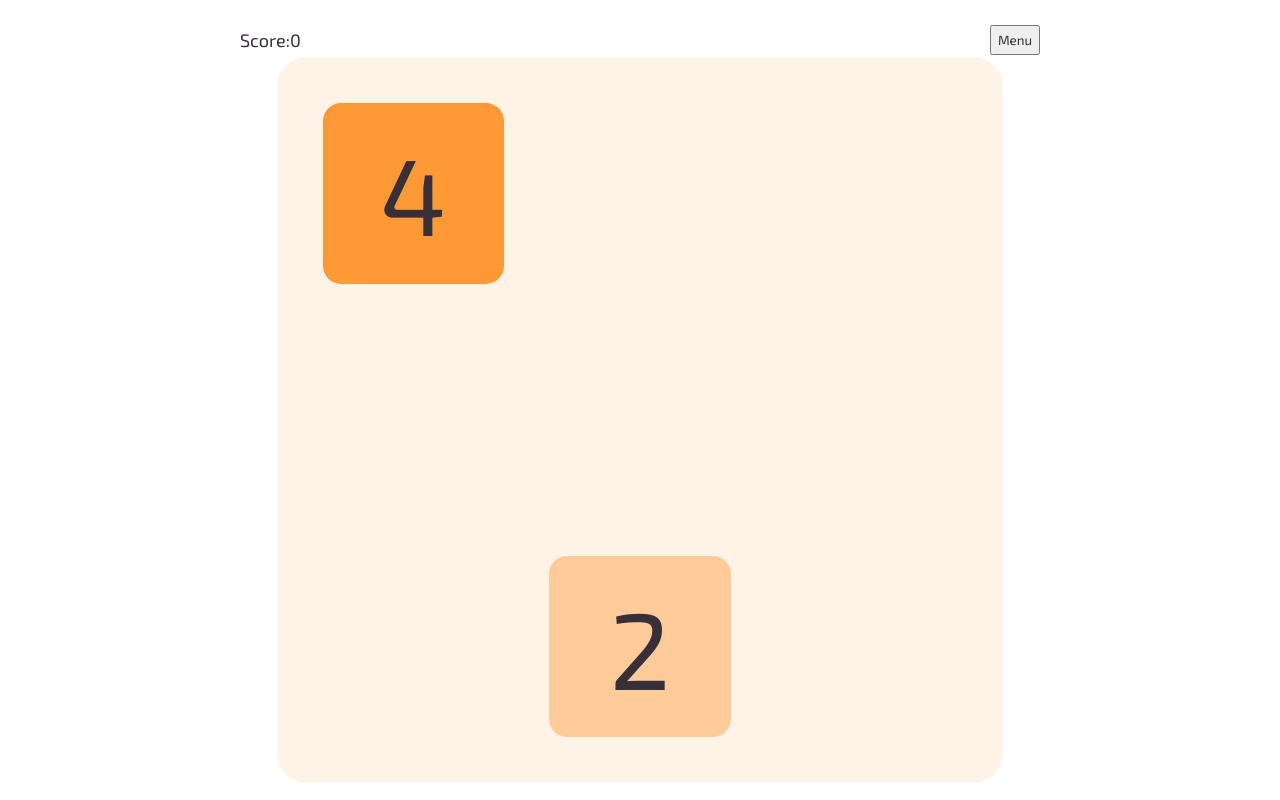
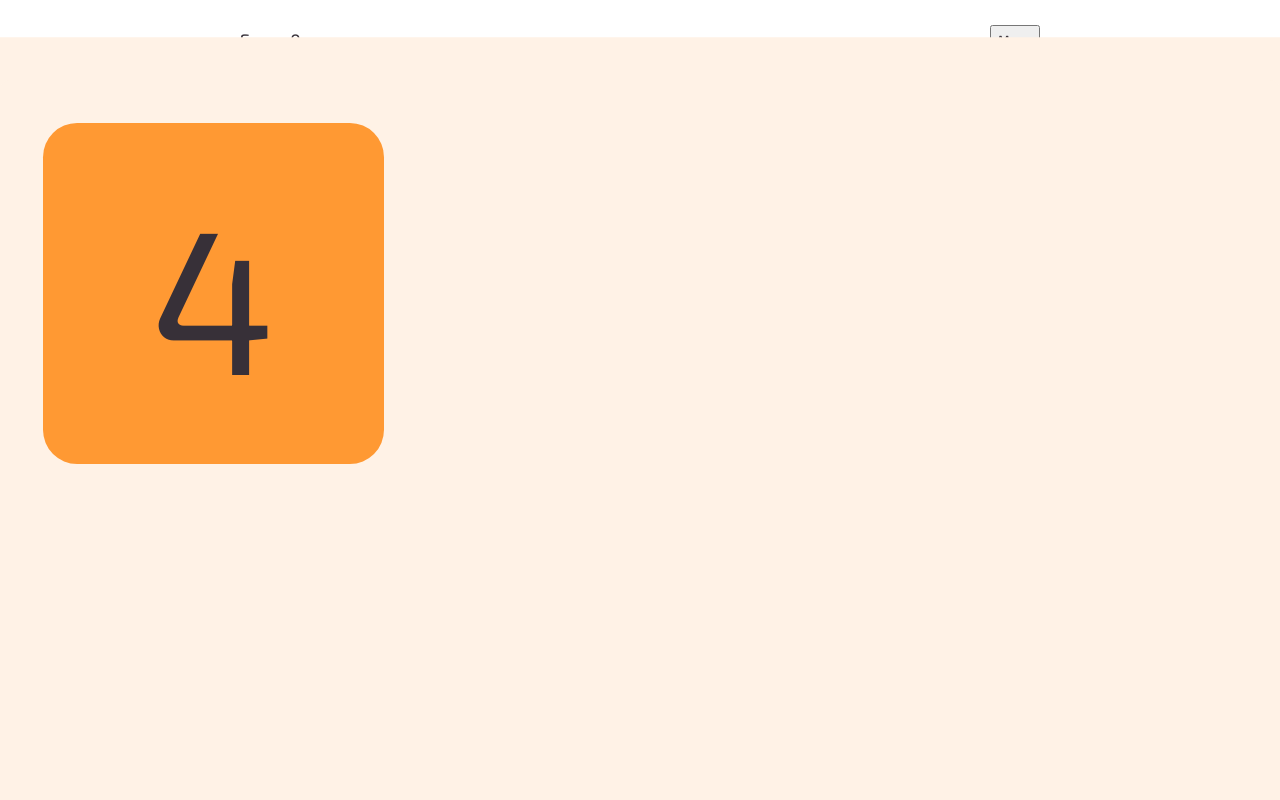
Before and after one commit to Savchek/2048, a plain HTML site: page index.html in a window 1280 px wide. Both pictures are taken after a click on the button "Start". Shown: the top 800 px of the page. Drawn offline with Linux system fonts and the light colour scheme.

Commit message:
css function check

```diff
--- a/index.html
+++ b/index.html
@@ -4,7 +4,7 @@
 <head>
 	<meta charset="UTF-8">
 	<meta name="viewport" content="width=device-width, initial-scale=1.0">
-	<title>Document</title>
+	<title>Kinda 2048</title>
 	<link rel="stylesheet" href="./style.css">
 </head>
 
--- a/script.js
+++ b/script.js
@@ -329,8 +329,7 @@ const start = () => {
 
 	updateScore(0)
 
-	gameBlock.style.display = scoreBlock.style.display = menuButton.style.display = 'flex'
-	// changeStyle([gameBlock, scoreBlock, menuButton], 'display', 'flex')
+	changeStyle([gameBlock, scoreBlock, menuButton], 'display', 'flex')
 	changeStyle([startBlock, gameOverBlock], 'display', 'none')
 
 	boxWidth = document.getElementById('box-0-0').offsetWidth
--- a/style.css
+++ b/style.css
@@ -16,7 +16,7 @@
 
 :root {
 	--size: 3;
-	--field-width: min(100vw, 85vh);
+	--field-width: 100vw;
 	--field-color: #fff2e6;
 	--box-width: calc((var(--field-width) / var(--size)) * 0.8);
 	--box-margin: calc((var(--field-width) / var(--size)) * 0.1);
```
